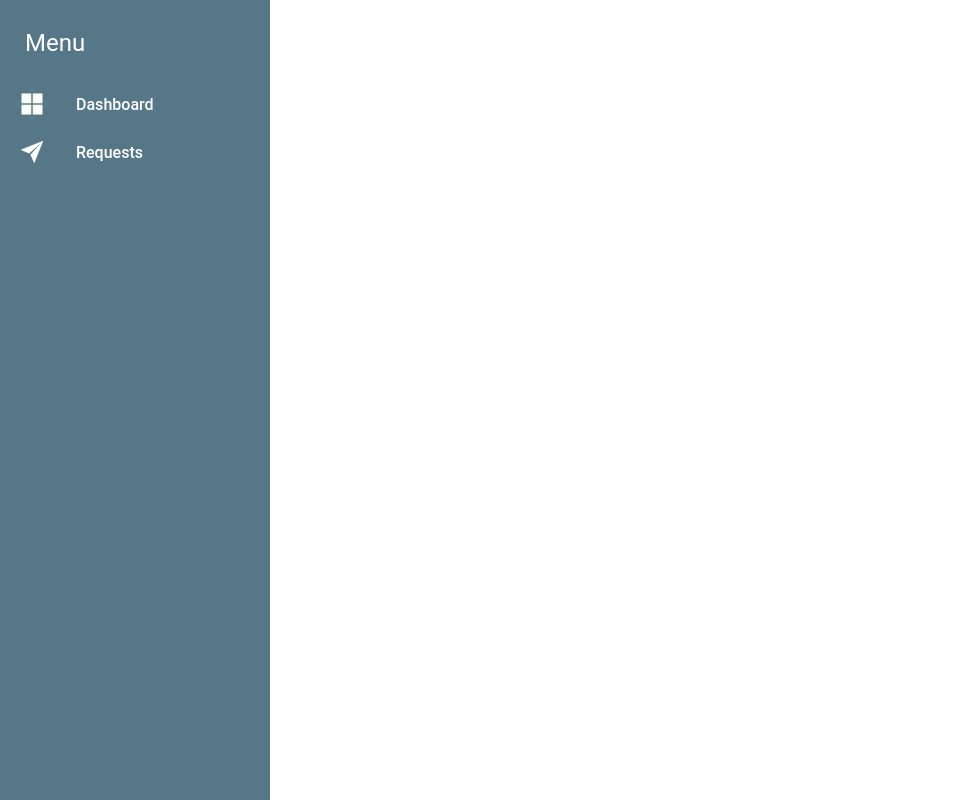
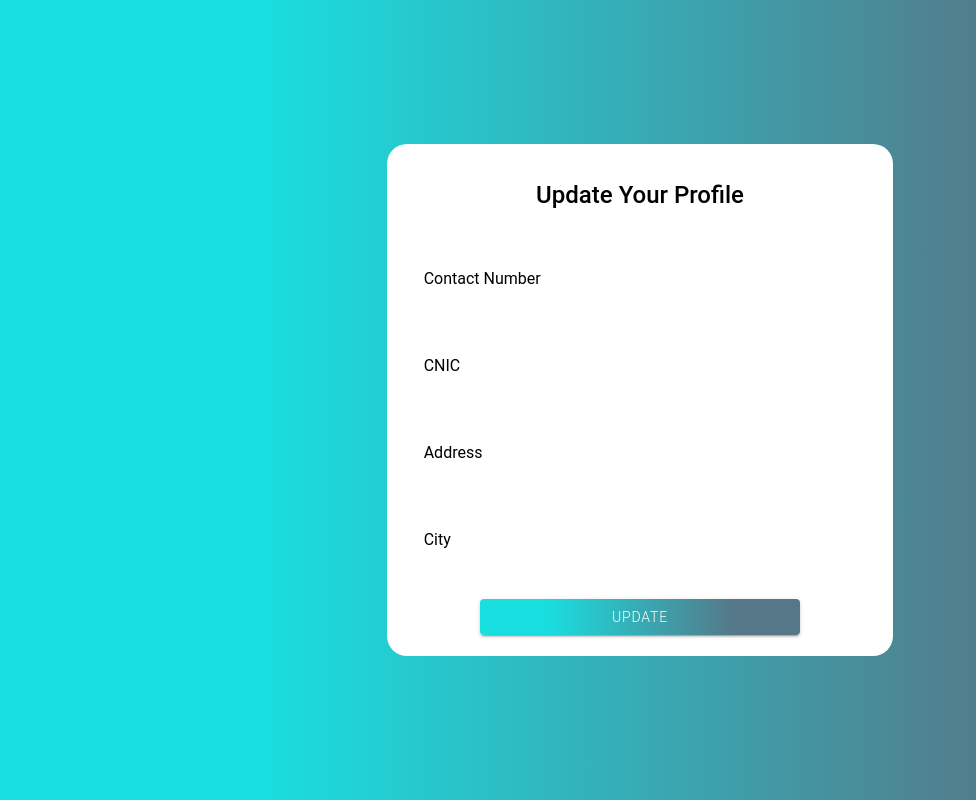
Before and after one commit to hammad20120/IBA_Ionic_frontend, a React (Create React App) app: page /profile in a window 1280 px wide. Shown: the whole page, without its empty margins (0-976 px from the left). Built offline with nearby package versions, Linux system fonts and the light colour scheme.

Commit message:
user database created

```diff
--- a/src/App.tsx
+++ b/src/App.tsx
@@ -2,6 +2,7 @@ import Menu from "./components/Menu";
 import Page from "./pages/Page";
 import Login from "./pages/Login";
 import Register from "./pages/Register";
+import Profile from "./pages/Profile";
 import React from "react";
 import { IonApp, IonRouterOutlet, IonSplitPane } from "@ionic/react";
 import { IonReactRouter } from "@ionic/react-router";
@@ -39,6 +40,7 @@ const App: React.FC = () => {
         </IonSplitPane>
         <Route path="/login" component={Login} />
         <Route path="/register" component={Register} />
+        <Route path="/profile" component={Profile} />
       </IonReactRouter>
     </IonApp>
   );
--- a/src/firebaseConfig/firebaseConfig.ts
+++ b/src/firebaseConfig/firebaseConfig.ts
@@ -19,9 +19,7 @@ export async function loginUser(email: string, password: string) {
   try {
     const res = await firebase
       .auth()
-      .signInWithEmailAndPassword(email, password).then(() =>{
-        window.location.assign('/');
-      })
+      .signInWithEmailAndPassword(email, password);
 
     console.log(res);
     return true;
--- a/src/pages/Login.tsx
+++ b/src/pages/Login.tsx
@@ -32,6 +32,11 @@ const Login: React.FC = () => {
     if (res) {
       toast("Logged in Successfully");
     }
+
+    setTimeout(function () {
+      window.location.assign("/");
+    }, 2000);
+
     setBusy(false);
   }
   return (
--- a/src/pages/Page.tsx
+++ b/src/pages/Page.tsx
@@ -130,6 +130,12 @@ const Page: React.FC = () => {
             </IonCol>
           </IonRow>
         </IonGrid>
+        <IonButton
+          style={{ float: "right", marginRight: "25px", marginBottom: "35px" }}
+          color="themecolor"
+        >
+          Create
+        </IonButton>
 
         <IonButton
           style={{ float: "right", marginRight: "37px", marginBottom: "35px" }}
@@ -137,12 +143,7 @@ const Page: React.FC = () => {
         >
           Clear
         </IonButton>
-        <IonButton
-          style={{ float: "right", marginRight: "25px", marginBottom: "35px" }}
-          color="themecolor"
-        >
-          Create
-        </IonButton>
+
       </IonContent>
     </IonPage>
   );
--- /dev/null
+++ b/src/pages/Profile.tsx
@@ -0,0 +1,135 @@
+import {
+  IonContent,
+  IonHeader,
+  IonPage,
+  IonTitle,
+  IonToolbar,
+  IonInput,
+  IonButton,
+  IonLoading,
+  IonGrid,
+  IonRow,
+  IonCol,
+  IonItem,
+  IonLabel,
+} from "@ionic/react";
+import React, { useState } from "react";
+import { Link } from "react-router-dom";
+import { toast } from "../firebaseConfig/toast";
+import { check, registerUser } from "../firebaseConfig/firebaseConfig";
+import "../CSS/LoginRegister.css";
+import firebase from "firebase";
+
+const Profile: React.FC = () => {
+  const user = firebase.auth().currentUser;
+  var email = user != null ? user.email : "";
+  var uid = user != null ? user.uid : "";
+  var username = user != null ? user.displayName : "";
+  var today = new Date();
+  var Created_At =
+    today.getFullYear() +
+    "-" +
+    (today.getMonth() + 1) +
+    "-" +
+    today.getDate() +
+    " " +
+    today.getHours() +
+    ":" +
+    today.getMinutes() +
+    ":" +
+    today.getSeconds();
+
+  const [contact, setContact] = useState("");
+  const [cnic, setCnic] = useState("");
+  const [address, setAddress] = useState("");
+  const [city, setCity] = useState("");
+
+  async function profile() {
+    firebase
+      .database()
+      .ref("users")
+      .child(uid)
+      .set({ contact, cnic, address, city, email, username, Created_At })
+      .then(() => {
+        toast("Profile Updated Successfully");
+      })
+      .then(() => {
+        setTimeout(function () {
+          window.location.assign("/");
+        }, 3000);
+      });
+  }
+
+  return (
+    <IonPage>
+      <IonContent class="bg-color" className="ion-padding">
+        <IonGrid class="grids" className="ion-padding">
+          <IonRow class="rows" className="ion-justify-content-center">
+            <IonCol
+              class="cols"
+              className="ion-align-self-center"
+              size-md="6"
+              size-lg="5"
+              size-xs="12"
+            >
+              <div className="ion-text-center">
+                <h4 className="ion-padding" style={{ fontSize: "150%" }}>
+                  Update Your Profile
+                </h4>
+              </div>
+              <div className="ion-padding">
+                <IonItem lines="none">
+                  <IonLabel position="floating"> Contact Number </IonLabel>
+                  <IonInput
+                    type="number"
+                    onIonChange={(e: any) => setContact(e.target.value)}
+                  />
+                </IonItem>
+              </div>
+              <div className="ion-padding">
+                <IonItem lines="none">
+                  <IonLabel position="floating"> CNIC </IonLabel>
+                  <IonInput
+                    type="number"
+                    onIonChange={(e: any) => setCnic(e.target.value)}
+                  />
+                </IonItem>
+              </div>
+              <div className="ion-padding">
+                <IonItem lines="none">
+                  <IonLabel position="floating"> Address </IonLabel>
+                  <IonInput
+                    type="text"
+                    onIonChange={(e: any) => setAddress(e.target.value)}
+                  />
+                </IonItem>
+              </div>
+              <div className="ion-padding">
+                <IonItem lines="none">
+                  <IonLabel position="floating"> City </IonLabel>
+                  <IonInput
+                    type="text"
+                    onIonChange={(e: any) => setCity(e.target.value)}
+                  />
+                </IonItem>
+              </div>
+
+              <div className="ion-padding">
+                <IonButton
+                  className="buttons"
+                  onClick={profile}
+                  size="default"
+                  expand="block"
+                >
+                  Update
+                </IonButton>
+              </div>
+            </IonCol>
+          </IonRow>
+        </IonGrid>
+      </IonContent>
+    </IonPage>
+  );
+};
+
+export default Profile;
--- a/src/pages/Register.tsx
+++ b/src/pages/Register.tsx
@@ -40,6 +40,14 @@ const Register: React.FC = () => {
     } else {
       toast("Password does not match");
     }
+
+
+      setTimeout(function () {
+        window.location.assign("/profile");
+      }, 2000);
+
+
+
     setBusy(false);
   }
   return (
```
